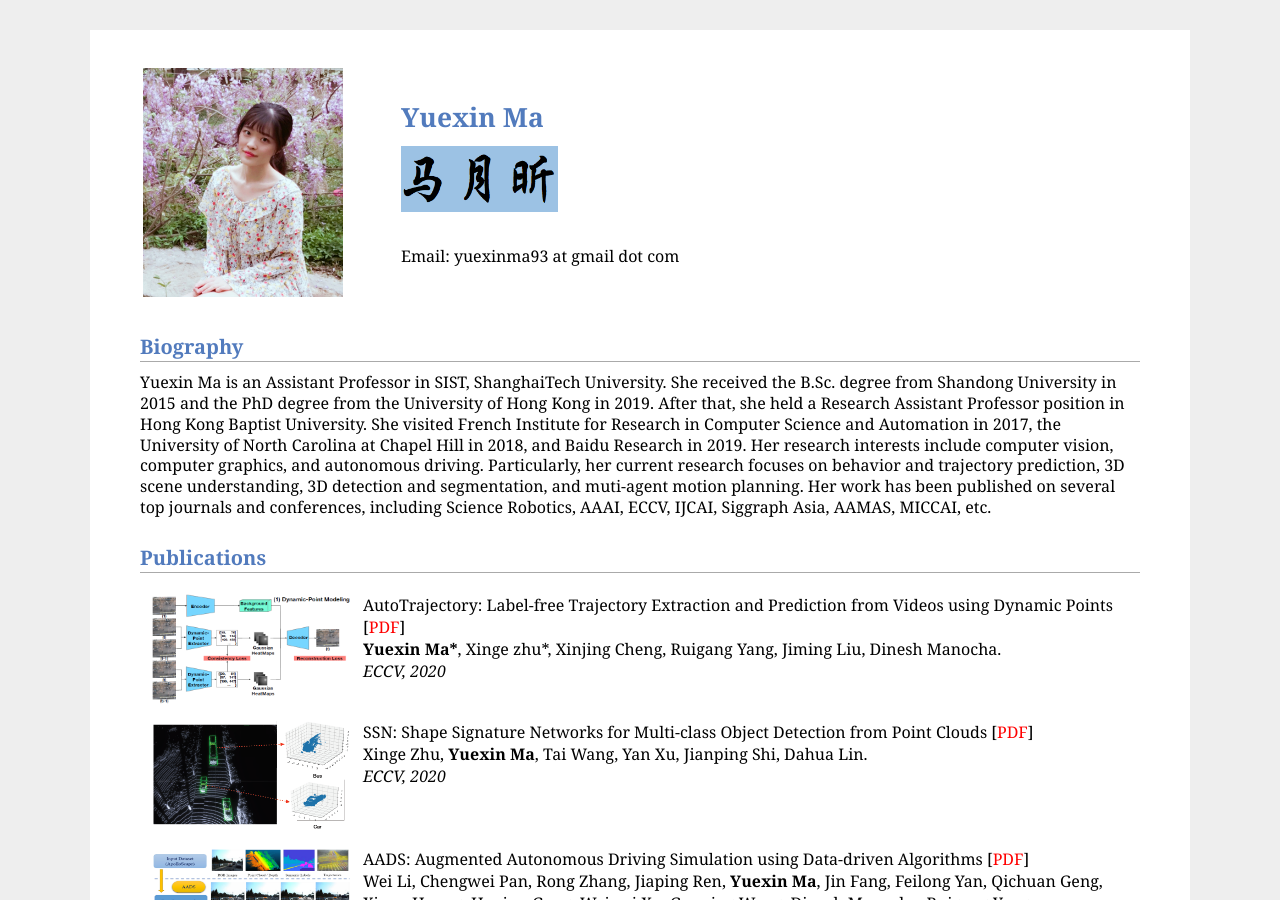
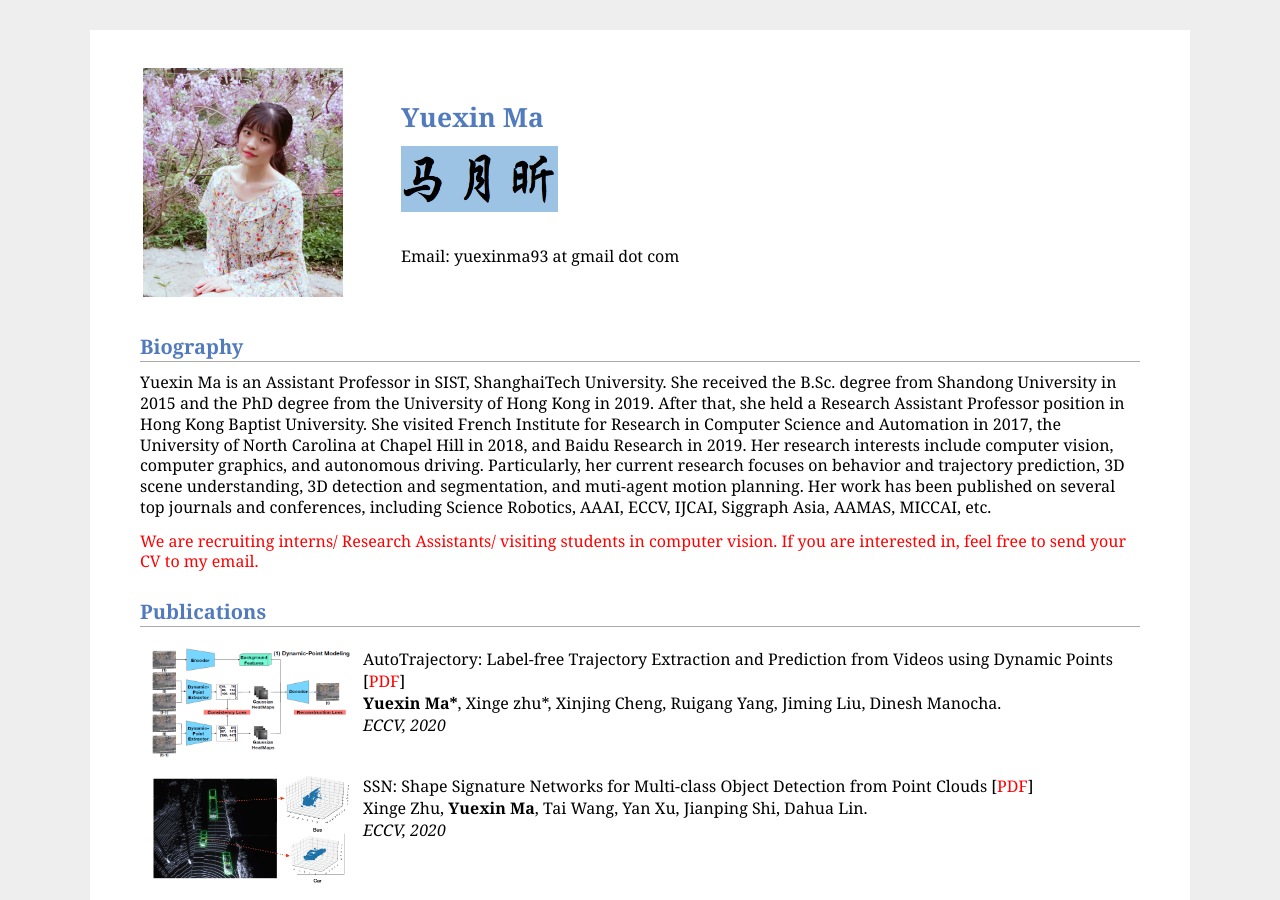
Before and after one commit to AshleyQTDS/AshleyQTDS.github.io, a Jekyll site: the page aboutme.html, which Jekyll copies as it is, in a window 1280 px wide and 900 px high. Built offline with Jekyll 4.4.1, drawn with Linux system fonts in a browser that asks for light colours; a script that is not in the unit is left out.

Commit message:
Update aboutme.html

```diff
--- a/aboutme.html
+++ b/aboutme.html
@@ -95,7 +95,7 @@
 </p>
 
 
-<!-- <p><font color="red">We are recruiting interns / full-time researchers in computer vision at SenseTime (Hong Kong or Shenzhen). If you are interested in, feel free to send your CV to my email.</font></p> -->
+<p><font color="red">We are recruiting interns/ Research Assistants/ visiting students in computer vision. If you are interested in, feel free to send your CV to my email.</font></p>
 
 <h2>Publications</h2>
 <table style="width:100%" cellspacing="10" valign="top">
```
